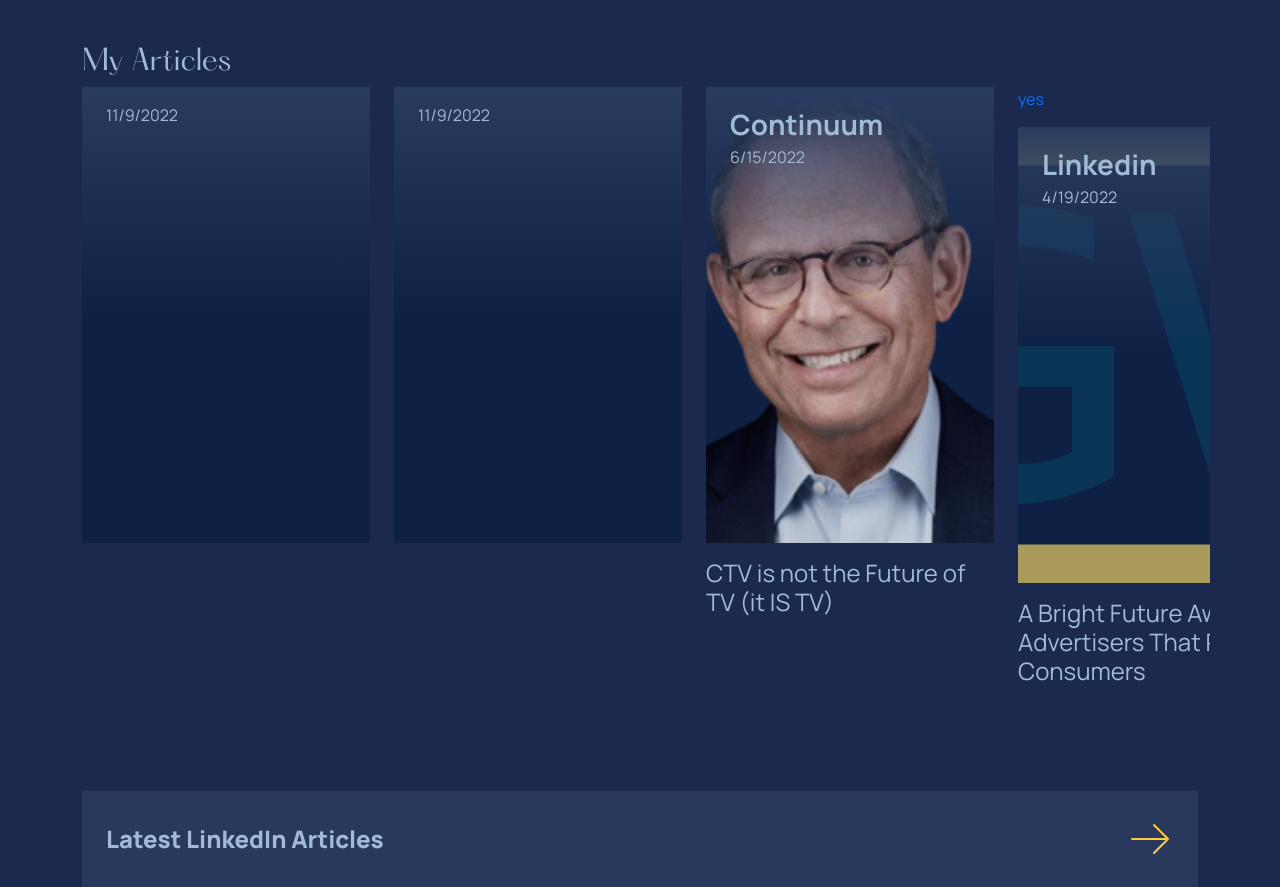
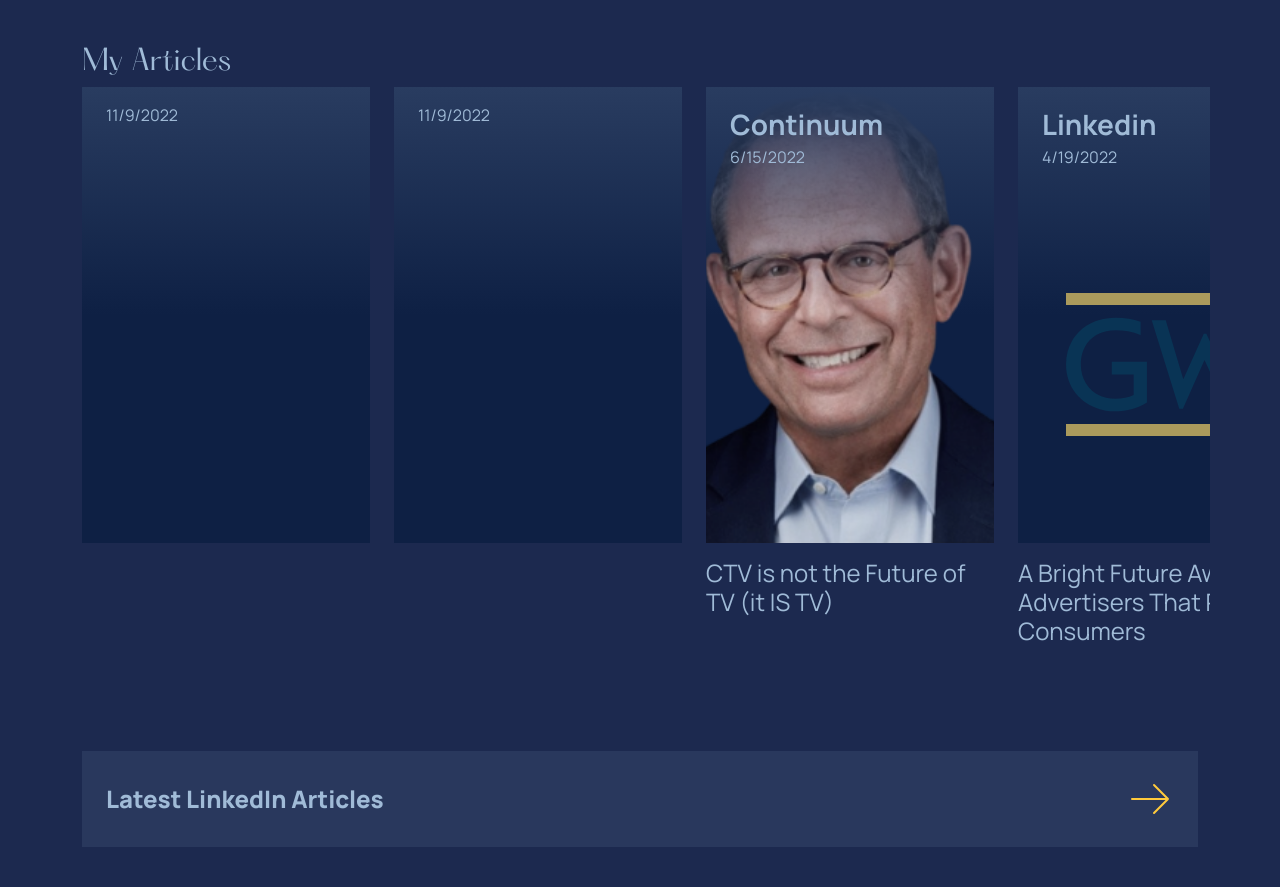
Before and after one commit to opuscule/scottyschiller, an Eleventy site: page src/index.njk in a window 1280 px wide. Shown: the part 1919-2806 px from the top of the page. Built offline with nearby package versions, Linux system fonts and the light colour scheme; Eleventy itself is replaced by a stand-in of ours; files that its build step writes are made by us from their sources.

Commit message:
Articles UI

```diff
--- a/public/admin/config.yml
+++ b/public/admin/config.yml
@@ -1,8 +1,8 @@
 backend:
   name: git-gateway
   branch: main
-media_folder: "public/assets"
-public_folder: "/assets"
+media_folder: "public/images"
+public_folder: "/images"
 collections:
   - name: "articles"
     label: "My Articles"
--- a/src/admin/config.yml
+++ b/src/admin/config.yml
@@ -1,8 +1,8 @@
 backend:
   name: git-gateway
   branch: main
-media_folder: "public/assets"
-public_folder: "/assets"
+media_folder: "public/images"
+public_folder: "/images"
 collections:
   - name: "articles"
     label: "My Articles"
--- a/src/index.njk
+++ b/src/index.njk
@@ -22,6 +22,7 @@
 			  --body-on-darkbg: #A0BBD7;
 			  --cta-yellow: #FFCA3C;
 			  --body_font: 'Manrope', sans-serif;
+			  --transition_all: all 0.3s ease;
 			}
 			body, html { font-family: var(--body_font); color: var(--body-on-lightbg); }
 			h1, h2, h3, h4, h5, h6 { font-family: 'hatton', serif; }
@@ -34,7 +35,7 @@
 				.nav-link:hover,
 				.nav-link:focus { color: #FFF; }
 			.nav-link .li_icon_nav { display:block; }
-			.nav-link .li_icon_nav path { fill:var(--body-on-darkbg); transition: all 0.3s ease; }
+			.nav-link .li_icon_nav path { fill:var(--body-on-darkbg); transition: var(--transition_all); }
 				.nav-link:hover .li_icon_nav path,
 				.nav-link:focus .li_icon_nav path { fill:#FFF; }
 			header#header { background-image: url('assets/ss-banner-bg.jpg'); background-size: cover; background-position: center center; min-height: 100vh; }
@@ -44,9 +45,11 @@
 					header#header h1 span { font-family: var(--body_font) !important; font-weight:300; }
 			.nyu_stern_img { margin-top:-3rem; }
 			.my_articles { display:flex; gap:1.5rem; overflow-x: scroll; }
-			.each_article { text-decoration: none; width:18rem; }
-			.article_card { background-size: cover; background-position: center top; height: 28.5rem; position: relative; background-color: #0E2044; z-index: 0; }
+			.each_article { text-decoration: none; width:18rem; transition:all 0.3s ease; }
+			.article_card { background-size: cover; background-position: center top; height: 28.5rem; position: relative; background-color: #0E2044; z-index: 0; display: flex; flex-direction: column;}
 			.card_overlay { position: absolute; content:""; top: 0; width: 100%; height: 50%; background: linear-gradient(#293C60, rgba(41, 60, 96, 0)); z-index: -1; }
+			.article_logo_wrapper { flex: 1 0 auto; display: grid; align-items: center; justify-content: center; }
+				.article_logo_wrapper img { max-width: 12rem; }
 
 			.li_cta { background-color: rgba(160, 187, 215, 0.1); text-decoration: none; color: var(--body-on-darkbg); font-size: 1.5rem; font-weight: 800; transition: all 0.3s ease; }
 			.li_cta .li_arrow { width: 4rem; height:4rem; fill:none; background-color: rgba(0,0,0,0); }
@@ -58,8 +61,14 @@
 						.li_cta:hover .li_arrow path,
 						.li_cta:focus .li_arrow path { stroke: var(--bluebg); }
 			.article_source,
-			.article_date { color: var(--body-on-darkbg); }
-			.article_title { color: var(--body-on-darkbg); font-size: 1.5rem; line-height: 1.2; }
+			.article_date { color: var(--body-on-darkbg); transition: var(--transition_all); }
+				.each_article:hover .article_source,
+				.each_article:focus .article_source,
+				.each_article:hover .article_date,
+				.each_article:focus .article_date { color: var(--cta-yellow); }
+			.article_title { color: var(--body-on-darkbg); font-size: 1.5rem; line-height: 1.2; transition:var(--transition_all); }
+				.each_article:hover .article_title,
+				.each_article:focus .article_title { color: #FFF; }
 
 			footer#footer { background-color: rgba(0, 63, 149, 0.05); }
 			footer#footer ul { list-style-type: none; margin:0; padding:0; }
@@ -164,16 +173,24 @@
 
 							{%- for my_articles in collections.all | reverse -%}
 							<a href="{{ my_articles.data.link }}" target="_blank" rel="noopener nofollow" class="each_article">
-								<!-- if logo == true -->
+
 								{% if my_articles.data.logo == true %}
-								<p>yes</p>
+								<div class="article_card">
+								{% else %}
+								<div class="article_card" style="background-image:url('{{ my_articles.data.image }}');">
 								{% endif %}
+									<div class="card_overlay"></div>
+									<div class="article_meta_wrapper">
+										<div class="article_source pt-3 px-4 fw-bold fs-3">{{ my_articles.data.source }}</div>
+										<div class="article_date px-4 pb-3">{{ my_articles.date | postDate }}</div>
+									</div>
 
+									{% if my_articles.data.logo == true %}
+									<div class="article_logo_wrapper">
+										<img src="{{ my_articles.data.image }}" alt="{{ my_articles.data.source }}" class="card_logo" />
+									</div>
+									{% endif %}
 
-								<div class="article_card" style="background-image:url('{{ my_articles.data.image }}');">
-									<div class="card_overlay"></div>
-									<div class="article_source pt-3 px-4 fw-bold fs-3">{{ my_articles.data.source }}</div>
-									<div class="article_date px-4 pb-3">{{ my_articles.date | postDate }}</div>
 								</div>
 								<div class="article_title mt-3">{{ my_articles.data.title }}</div>
 							</a>
```
Also changed, not shown: .eleventy.js, public/images/adweek.jpg (added), public/images/forbes.png (added), public/images/linkedin-logo.png (added), public/images/scott-schiller-my-articles.png (added), public/index.html, src/images/linkedin-logo.png (added), src/images/scott-schiller-my-articles.png (added), 1 other file.
